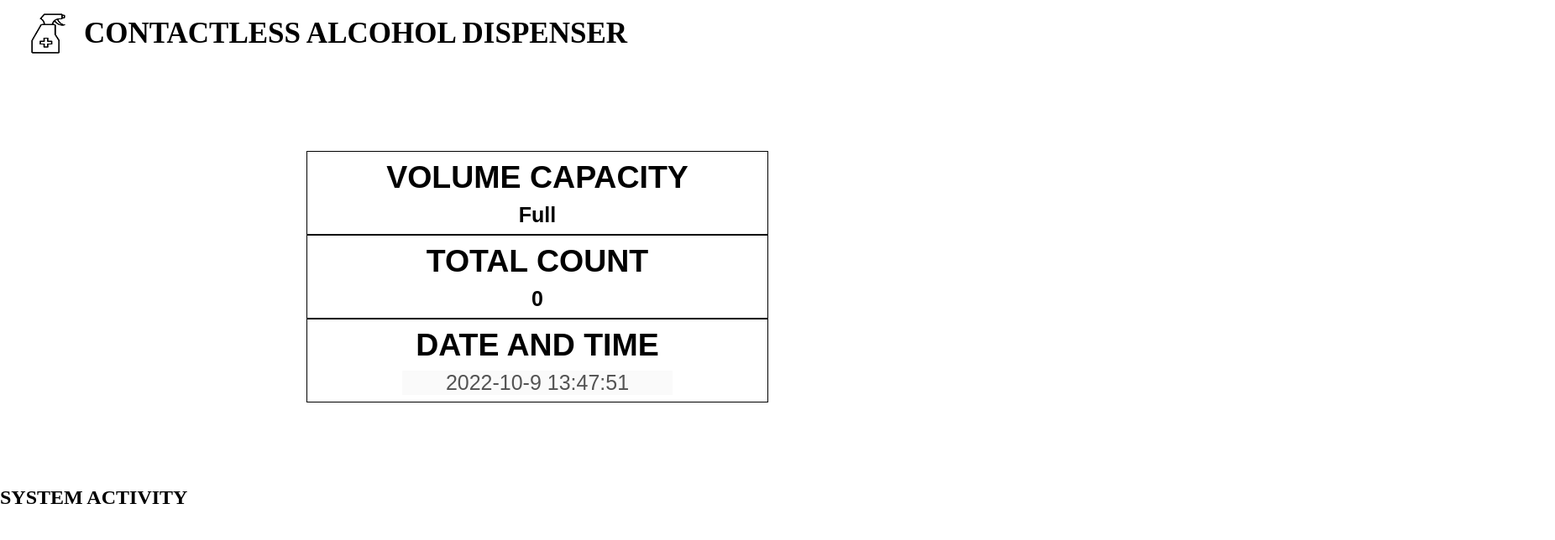
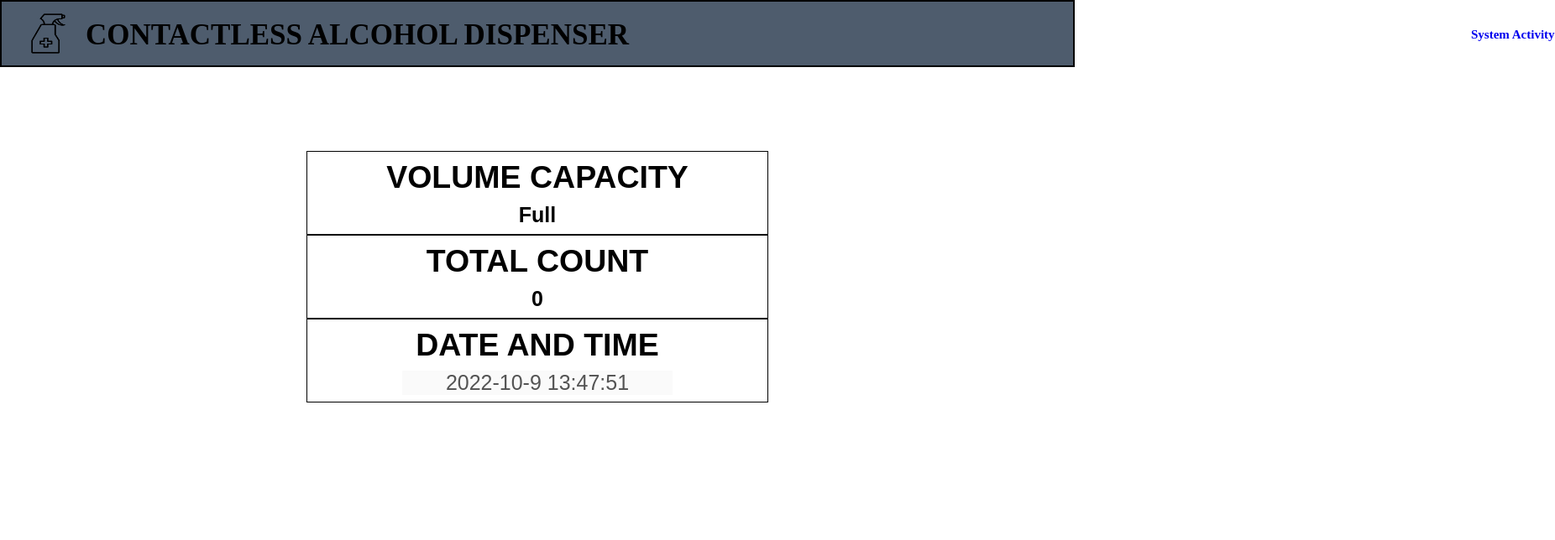
Before and after one commit to bucaoryan/CPE124_Project, a plain HTML site: page frontend/web.html in a window 1280 px wide. Shown: the top 644 px of the page at 84% size, 1852 px wide, since content can reach past the window. Drawn offline with nearby package versions, Linux system fonts and the light colour scheme.

Commit message:
Update web.html

```diff
--- a/frontend/web.html
+++ b/frontend/web.html
@@ -9,9 +9,10 @@
 </head>
 <body>
     <div class="logo"><img src="spray.png"></div>
-    <nav>
-        <label class="title">CONTACTLESS ALCOHOL DISPENSER</label>
-    </nav>
+    <header>
+        <p class="title">CONTACTLESS ALCOHOL DISPENSER</p>
+        <div class="mainpage1"align="right"><a href="/system-act.html">System Activity</a></div>
+    </header>
 
     <section class="firstsection">
         <div class="box-main">
@@ -25,35 +26,26 @@
                 <div class="first-class"><p class="blankspace">&zwnj;</p><h1>DATE AND TIME </h1>
                 <p class="blankspace">&zwnj;  </p>
                 <input type="text" id="dateAndTime" class="dateAndTime" disabled></div>
-
-
             </div>
         </div>
     </section>
 
     <section class="secondsection">
-        <div class="second-box-main">
-                <h1 class="second-class">SYSTEM ACTIVITY</h1>
-                <p class="text-small">
-                    <!-- system activity log = read from file (?) -->
-                </p>
-
-
-            </div>
-        </div>
     </section>
 
     <footer class="background">
         <p class="text-footer">GROUP03 CPE124_E01</p>
     </footer>
 
-    <script src="socket.io/socket.io.js"></script>
+    <!-- <script src="socket.io/socket.io.js"></script> -->
+    </script>
     <script>
         var today = new Date();
         var date = today.getFullYear()+'-'+(today.getMonth()+1)+'-'+today.getDate();
         var time = today.getHours() + ":" + today.getMinutes() + ":" + today.getSeconds();
         var dateTime = date+' '+time;
         document.getElementById("dateAndTime").value = dateTime;
+
     </script>
 </body>
 </html>
```
